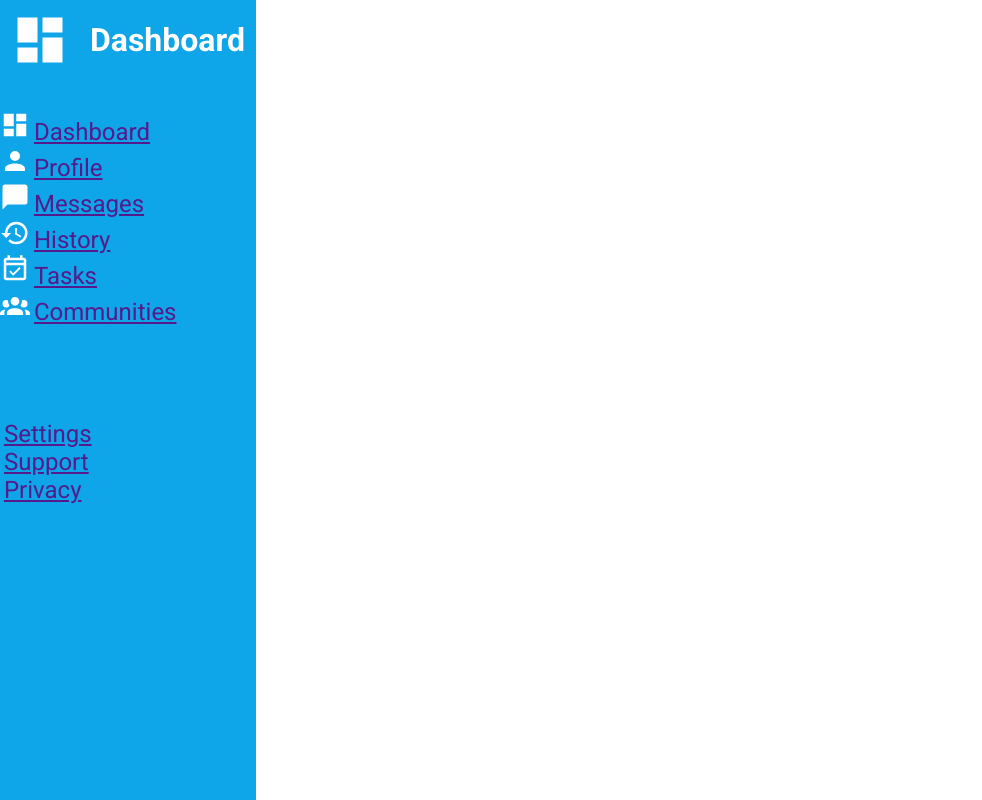
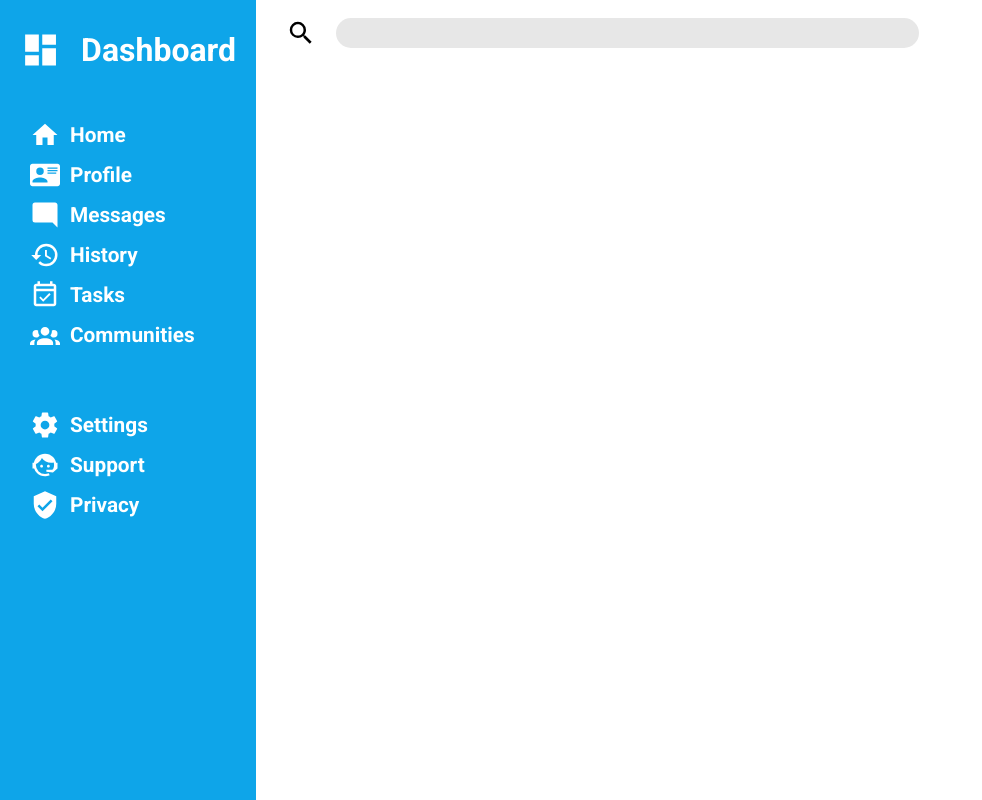
Before and after one commit to raelcx/admin-dashboard, a plain HTML site: page index.html in a window 1280 px wide. Shown: the top 800 px of the page, without its empty margins (0-982 px from the left). Drawn offline with Linux system fonts and the light colour scheme.

Commit message:
Finish navigation bar

```diff
--- a/index.html
+++ b/index.html
@@ -16,17 +16,17 @@
             <div class="items">
                 <div class="items1">
                     <div class="links">
-                        <svg xmlns="http://www.w3.org/2000/svg" viewBox="0 0 24 24"><title>view-dashboard</title><path d="M13,3V9H21V3M13,21H21V11H13M3,21H11V15H3M3,13H11V3H3V13Z" /></svg>
-                        <a href="">Dashboard</a>
+                        <svg xmlns="http://www.w3.org/2000/svg" viewBox="0 0 24 24"><title>home</title><path d="M10,20V14H14V20H19V12H22L12,3L2,12H5V20H10Z" /></svg>
+                        <a href="">Home</a>
                     </div>
 
                     <div class="links">
-                        <svg xmlns="http://www.w3.org/2000/svg" viewBox="0 0 24 24"><title>account</title><path d="M12,4A4,4 0 0,1 16,8A4,4 0 0,1 12,12A4,4 0 0,1 8,8A4,4 0 0,1 12,4M12,14C16.42,14 20,15.79 20,18V20H4V18C4,15.79 7.58,14 12,14Z" /></svg>
+                        <svg xmlns="http://www.w3.org/2000/svg" viewBox="0 0 24 24"><title>card-account-details</title><path d="M2,3H22C23.05,3 24,3.95 24,5V19C24,20.05 23.05,21 22,21H2C0.95,21 0,20.05 0,19V5C0,3.95 0.95,3 2,3M14,6V7H22V6H14M14,8V9H21.5L22,9V8H14M14,10V11H21V10H14M8,13.91C6,13.91 2,15 2,17V18H14V17C14,15 10,13.91 8,13.91M8,6A3,3 0 0,0 5,9A3,3 0 0,0 8,12A3,3 0 0,0 11,9A3,3 0 0,0 8,6Z" /></svg>
                         <a href="">Profile</a>
                     </div>
 
                     <div class="links">
-                        <svg xmlns="http://www.w3.org/2000/svg" viewBox="0 0 24 24"><title>message</title><path d="M20,2H4A2,2 0 0,0 2,4V22L6,18H20A2,2 0 0,0 22,16V4C22,2.89 21.1,2 20,2Z" /></svg>
+                        <svg xmlns="http://www.w3.org/2000/svg" viewBox="0 0 24 24"><title>message-reply</title><path d="M22,4C22,2.89 21.1,2 20,2H4A2,2 0 0,0 2,4V16A2,2 0 0,0 4,18H18L22,22V4Z" /></svg>
                         <a href="">Messages</a>
                     </div>
 
@@ -48,22 +48,35 @@
 
                 <div class="items2">
                     <div class="links">
-                        <img src="" alt="">
+                        <svg xmlns="http://www.w3.org/2000/svg" viewBox="0 0 24 24"><title>cog</title><path d="M12,15.5A3.5,3.5 0 0,1 8.5,12A3.5,3.5 0 0,1 12,8.5A3.5,3.5 0 0,1 15.5,12A3.5,3.5 0 0,1 12,15.5M19.43,12.97C19.47,12.65 19.5,12.33 19.5,12C19.5,11.67 19.47,11.34 19.43,11L21.54,9.37C21.73,9.22 21.78,8.95 21.66,8.73L19.66,5.27C19.54,5.05 19.27,4.96 19.05,5.05L16.56,6.05C16.04,5.66 15.5,5.32 14.87,5.07L14.5,2.42C14.46,2.18 14.25,2 14,2H10C9.75,2 9.54,2.18 9.5,2.42L9.13,5.07C8.5,5.32 7.96,5.66 7.44,6.05L4.95,5.05C4.73,4.96 4.46,5.05 4.34,5.27L2.34,8.73C2.21,8.95 2.27,9.22 2.46,9.37L4.57,11C4.53,11.34 4.5,11.67 4.5,12C4.5,12.33 4.53,12.65 4.57,12.97L2.46,14.63C2.27,14.78 2.21,15.05 2.34,15.27L4.34,18.73C4.46,18.95 4.73,19.03 4.95,18.95L7.44,17.94C7.96,18.34 8.5,18.68 9.13,18.93L9.5,21.58C9.54,21.82 9.75,22 10,22H14C14.25,22 14.46,21.82 14.5,21.58L14.87,18.93C15.5,18.67 16.04,18.34 16.56,17.94L19.05,18.95C19.27,19.03 19.54,18.95 19.66,18.73L21.66,15.27C21.78,15.05 21.73,14.78 21.54,14.63L19.43,12.97Z" /></svg>
                         <a href="">Settings</a>
                     </div>
                     <div class="links">
-                        <img src="" alt="">
+                        <svg xmlns="http://www.w3.org/2000/svg" viewBox="0 0 24 24"><title>face-agent</title><path d="M18.72,14.76C19.07,13.91 19.26,13 19.26,12C19.26,11.28 19.15,10.59 18.96,9.95C18.31,10.1 17.63,10.18 16.92,10.18C13.86,10.18 11.15,8.67 9.5,6.34C8.61,8.5 6.91,10.26 4.77,11.22C4.73,11.47 4.73,11.74 4.73,12A7.27,7.27 0 0,0 12,19.27C13.05,19.27 14.06,19.04 14.97,18.63C15.54,19.72 15.8,20.26 15.78,20.26C14.14,20.81 12.87,21.08 12,21.08C9.58,21.08 7.27,20.13 5.57,18.42C4.53,17.38 3.76,16.11 3.33,14.73H2V10.18H3.09C3.93,6.04 7.6,2.92 12,2.92C14.4,2.92 16.71,3.87 18.42,5.58C19.69,6.84 20.54,8.45 20.89,10.18H22V14.67H22V14.69L22,14.73H21.94L18.38,18L13.08,17.4V15.73H17.91L18.72,14.76M9.27,11.77C9.57,11.77 9.86,11.89 10.07,12.11C10.28,12.32 10.4,12.61 10.4,12.91C10.4,13.21 10.28,13.5 10.07,13.71C9.86,13.92 9.57,14.04 9.27,14.04C8.64,14.04 8.13,13.54 8.13,12.91C8.13,12.28 8.64,11.77 9.27,11.77M14.72,11.77C15.35,11.77 15.85,12.28 15.85,12.91C15.85,13.54 15.35,14.04 14.72,14.04C14.09,14.04 13.58,13.54 13.58,12.91A1.14,1.14 0 0,1 14.72,11.77Z" /></svg>
                         <a href="">Support</a>
                     </div>
                     <div class="links">
-                        <img src="" alt="">
+                        <svg xmlns="http://www.w3.org/2000/svg" viewBox="0 0 24 24"><title>shield-check</title><path d="M10,17L6,13L7.41,11.59L10,14.17L16.59,7.58L18,9M12,1L3,5V11C3,16.55 6.84,21.74 12,23C17.16,21.74 21,16.55 21,11V5L12,1Z" /></svg>
                         <a href="">Privacy</a>
                     </div>
                 </div>
 
             </div>
         </div>
-        <div class="header"></div>
+        <div class="header">
+            <div class="search">
+                <div class="searchContainer">
+                    <form action="" class="searchForm">
+                        <button type="submit" class="searchButton"><svg xmlns="http://www.w3.org/2000/svg" viewBox="0 0 24 24"><title>magnify</title><path d="M9.5,3A6.5,6.5 0 0,1 16,9.5C16,11.11 15.41,12.59 14.44,13.73L14.71,14H15.5L20.5,19L19,20.5L14,15.5V14.71L13.73,14.44C12.59,15.41 11.11,16 9.5,16A6.5,6.5 0 0,1 3,9.5A6.5,6.5 0 0,1 9.5,3M9.5,5C7,5 5,7 5,9.5C5,12 7,14 9.5,14C12,14 14,12 14,9.5C14,7 12,5 9.5,5Z" /></svg></button>
+                        <input type="search" name="search" id="search" class="searchBar">
+                    </form>
+                </div>
+                <div class="welcomeMessage">
+
+                </div>
+            </div>
+            <div class="headerButtons"></div>
+        </div>
         <div class="content"></div>
     </div>
 </body>
--- a/style.css
+++ b/style.css
@@ -4,22 +4,28 @@
     padding: 0;
     margin: 0;
     box-sizing: border-box;
+    font-family: "Roboto", sans-serif;
 
-    font-family: "Roboto", sans-serif;
 }
 
 #container {
     display: grid;
     height: 100vh;
-    grid-template-columns: repeat(1, minmax(200px, 20%)) repeat(1, minmax(800px, 80%));
-    grid-template-rows: repeat(1, minmax(200px, 20%)) repeat(1, minmax(800px, 80%));
+    grid-template-columns: repeat(1, minmax(200px, 20%)) repeat(1, minmax(600px, 80%));
+    grid-template-rows: repeat(1, minmax(200px, 20%)) repeat(1, minmax(600px, 80%));
 }
 
 #container > .sidebar {
     grid-row: 1 / 3;
     background-color: #0ea5e9;
+    padding: 10px;
+}
 
+.links {
+    display: flex;
+    align-items: center;
 }
+
 
 .links svg {
     height: 30px;
@@ -46,20 +52,78 @@
 
 .items {
     display: grid;
-    grid-template-rows: 300px 300px;
-    gap: 10px;
-    height: 100vh;
+    grid-template-rows: 250px 250px;
+    gap: 40px;
+    margin: 20px;
 }
 
-div a {
-    font-size: 1.5rem;
+.items1,
+.items2 {
+    gap: 10px;
+    display: flex;
+    flex-direction: column;
+
 }
 
+.links svg {
+    margin-right: 10px;
+}
 
+.links a {
+    all: unset;
+    color: white;
+    font-weight: 600;
+    font-size: 1.3rem;
+    cursor: pointer;
+}
 
-
+.links a:hover {
+    font-weight: 1000;
+}
 
 #container > .header {
+    display: grid;
+    grid-template-columns: 2fr 1fr;
+
+}
+
+.header .search {
+    display: grid;
+    grid-template-rows: 1fr 2fr;
+
+}
+
+.searchButton {
+    all: unset;
+    height: 30px;
+    width: 30px;
+    fill: black;
+    cursor: pointer;
+}
+
+.searchContainer {
+    align-content: center;
+    margin-left: 30px;
+}
+
+.searchForm {
+    display: flex;
+    gap: 20px;
+}
+
+.searchBar {
+    all: unset;
+    flex-grow: 1;
+    margin-right: 20px;
+    border-radius: 30px;
+    background-color: rgb(231, 231, 231);
+}
+
+.welcomeMessage {
+    padding: 20px;
+}
+
+.header .headerLinks {
 
 }
 
```
